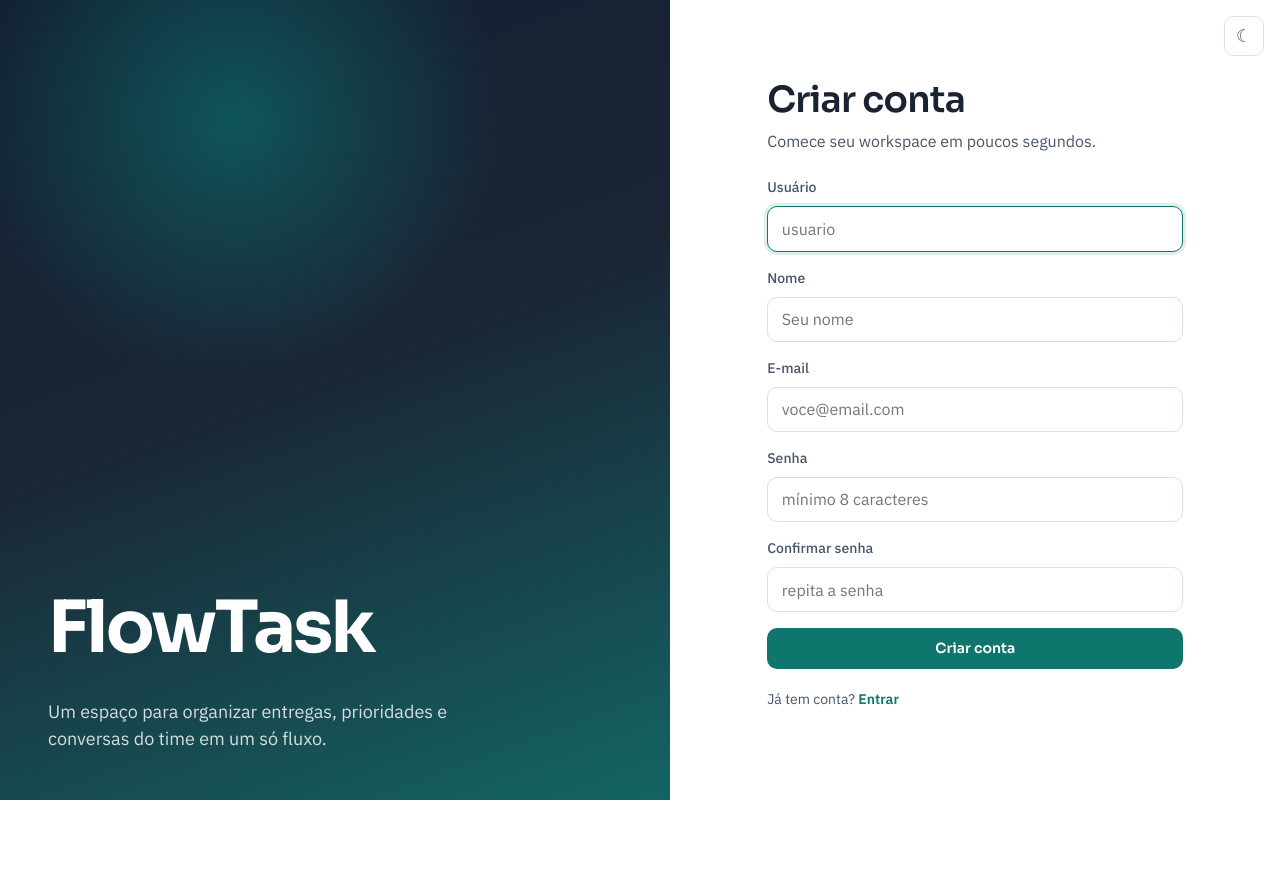
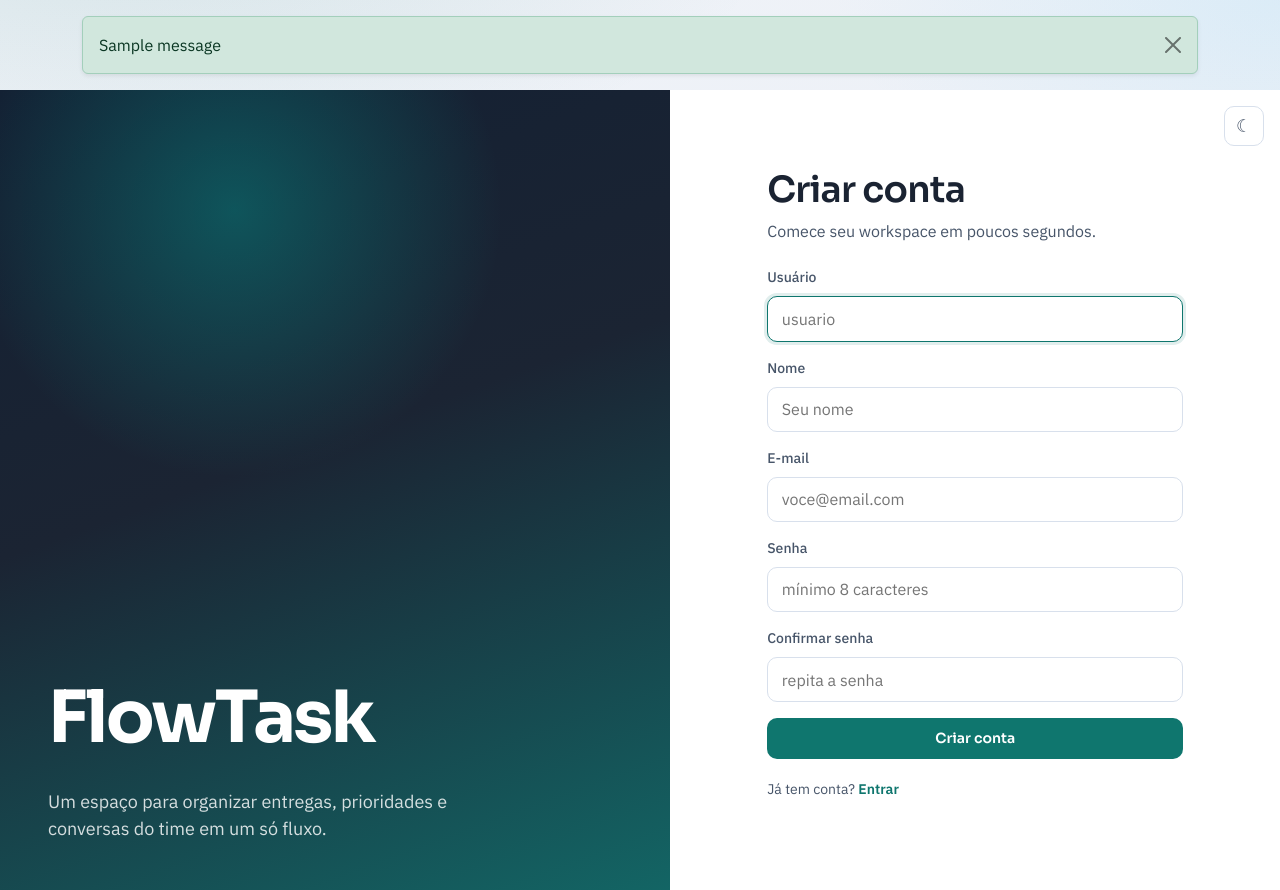
Before and after one commit to matheusfgcz/GAC116-Programacao-Web-Trabalho-1, a Django app: page /accounts/register/ in a window 1280 px wide. Before the commit the page ends 800 px from the top, so only its background shows below. Run offline with Django 5.2, Linux system fonts and the light colour scheme; tables that the repository leaves empty hold one stand-in row (values such as "Sample post"); one stand-in notice (Sample message) is shown.

Commit message:
feat: implementa renderização de mensagens de feedback e alertas no frontend

```diff
--- a/templates/base.html
+++ b/templates/base.html
@@ -32,6 +32,7 @@
 </head>
 <body class="{% block body_class %}{% endblock %}">
   <a class="skip-link" href="#conteudo">Ir para o conteúdo</a>
+  {% include 'partials/alerts.html' %}
   {% block body %}{% endblock %}
   <script src="https://cdn.jsdelivr.net/npm/bootstrap@5.3.3/dist/js/bootstrap.bundle.min.js" integrity="sha384-YvpcrYf0tY3lHB60NNkmXc5s9fDVZLESaAA55NDzOxhy9GkcIdslK1eN7N6jIeHz" crossorigin="anonymous"></script>
   <script src="{% static 'js/ui.js' %}" defer></script>
--- /dev/null
+++ b/templates/partials/alerts.html
@@ -0,0 +1,10 @@
+{% if messages %}
+  <div class="container mt-3">
+    {% for message in messages %}
+      <div class="alert alert-{% if message.tags == 'error' %}danger{% else %}{{ message.tags }}{% endif %} alert-dismissible fade show shadow-sm" role="alert">
+        {{ message }}
+        <button type="button" class="btn-close" data-bs-dismiss="alert" aria-label="Fechar"></button>
+      </div>
+    {% endfor %}
+  </div>
+{% endif %}
```
